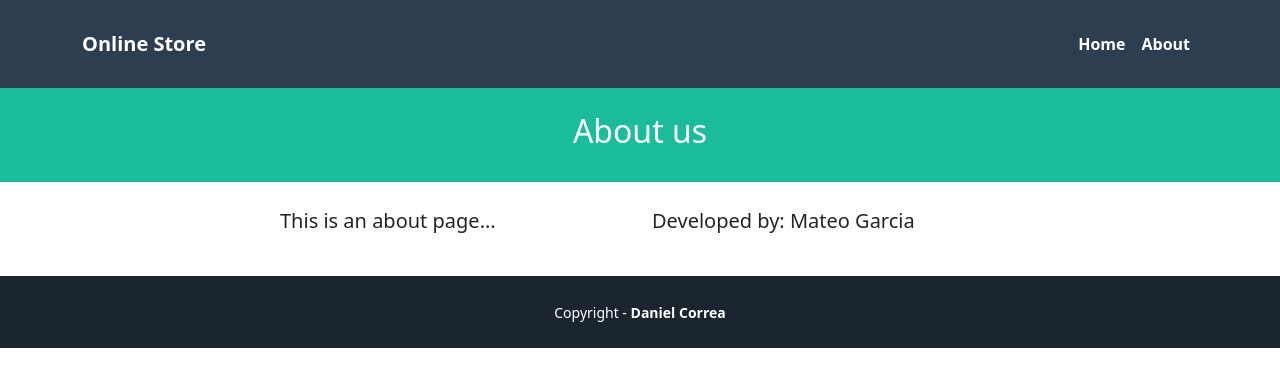
After one commit to mgarciac10/DjangoTutorialsProject, a Django app: page /about/ in a window 1280 px wide. The commit adds this page. Shown: the top 387 px of the page. Run offline with Django 5.2, Linux system fonts and the light colour scheme.

Commit message:
Created the about page

```diff
--- /dev/null
+++ b/pages/templates/pages/about.html
@@ -0,0 +1,17 @@
+{% extends 'pages/base.html' %}
+
+{% block title %} {{title}} {% endblock %}
+{% block header_title %} {{subtitle}} {% endblock %}
+
+{% block content %}
+<div class="container">
+    <div class="row">
+        <div class="col-lg-4 ms-auto">
+            <p class="lead">{{description}}</p>
+        </div>
+        <div class="col-lg-4 me-auto">
+            <p class="lead">{{author}}</p>
+        </div>
+    </div>
+</div>
+{% endblock %}
--- a/pages/templates/pages/base.html
+++ b/pages/templates/pages/base.html
@@ -14,15 +14,15 @@
     <!-- header -->
     <nav class="navbar navbar-expand-lg navbar-dark bg-secondary py-4">
         <div class="container">
-            <a class="navbar-brand" href="#">Online Store</a>
+            <a class="navbar-brand" href="{% url 'home' %}">Online Store</a>
             <button class="navbar-toggler" type="button" data-bs-toggle="collapse" data-bs-target="#navbarNavAltMarkup"
                 aria-controls="navbarNavAltMarkup" aria-expanded="false" aria-label="Toggle navigation">
                 <span class="navbar-toggler-icon"></span>
             </button>
             <div class="collapse navbar-collapse" id="navbarNavAltMarkup">
                 <div class="navbar-nav ms-auto">
-                    <a class="nav-link active" href="#">Home</a>
-                    <a class="nav-link active" href="#">About</a>
+                    <a class="nav-link active" href="{% url 'home' %}">Home</a>
+                    <a class="nav-link active" href="{% url 'about' %}">About</a>
                 </div>
             </div>
         </div>
--- a/pages/urls.py
+++ b/pages/urls.py
@@ -1,6 +1,7 @@
 from django.urls import path
-from .views import homePageView
+from .views import homePageView, aboutPageView
 
 urlpatterns = [
-    path('', homePageView.as_view(), name='home')
+    path('', homePageView.as_view(), name='home'),
+    path('about/', aboutPageView.as_view(), name='about')
 ]
--- a/pages/views.py
+++ b/pages/views.py
@@ -4,3 +4,16 @@ from django.views.generic import TemplateView
 # Create your views here.
 class homePageView(TemplateView):
     template_name = 'pages/home.html'
+
+class aboutPageView(TemplateView):
+    template_name = 'pages/about.html'
+
+    def get_context_data(self, **kwargs):
+        context = super().get_context_data(**kwargs)
+        context.update({
+            'title': 'About us - Online Store',
+            'subtitle': 'About us',
+            'description': 'This is an about page...',
+            'author': 'Developed by: Mateo Garcia'
+        })
+        return context
```
